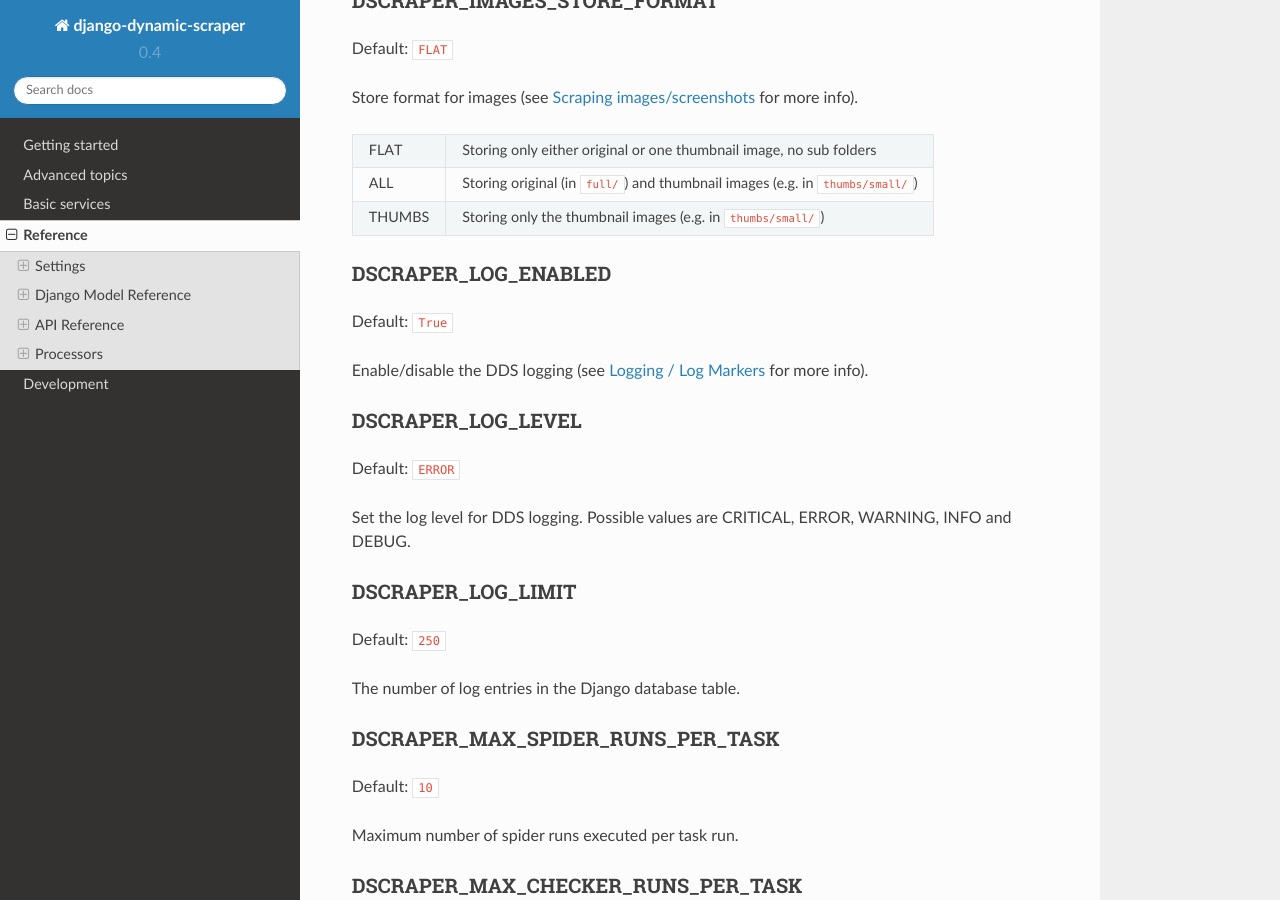
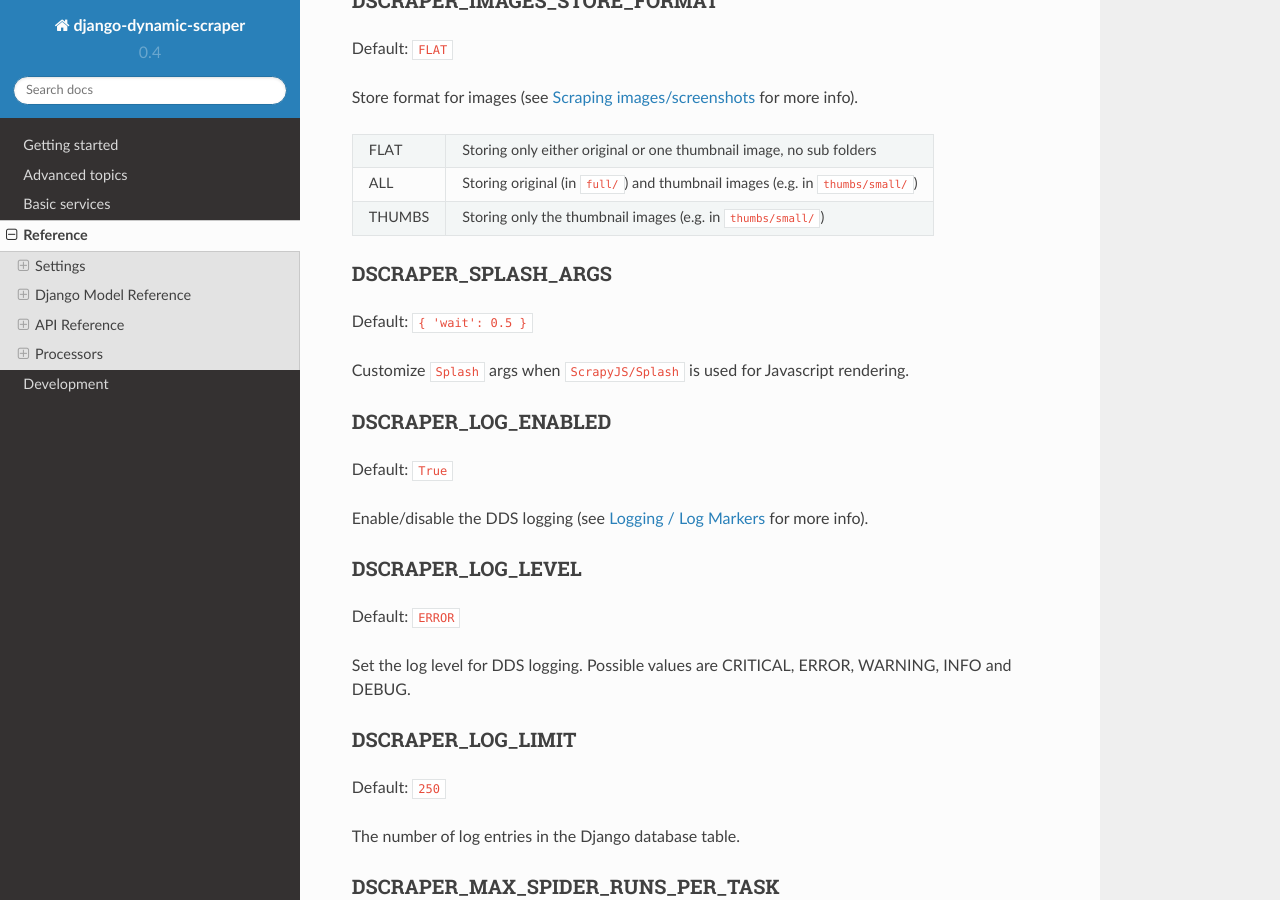
Before and after one commit to dev02019/django-dynamic-scraper, a Sphinx documentation site: the page built from docs/reference.rst, in a window 1280 px wide and 900 px high, scrolled down 375 px. Built offline with Sphinx 7.4.7 and the Read the Docs theme 2.0.0, drawn with Linux system fonts in a browser that asks for light colours.

Commit message:
Release commit for v.0.4.2

```diff
--- a/docs/development.rst
+++ b/docs/development.rst
@@ -94,6 +94,10 @@ Docker container can be run with::
 
 Release Notes
 =============
+**Changes in version 0.4.2-alpha** (2015-06-05)
+
+* Possibility to customize ``Splash`` args with new setting ``DSCRAPER_SPLASH_ARGS`` (see: :ref:`setting_up_scrapyjs_splash`)
+
 **Changes in version 0.4.1-beta** (2015-06-04)
 
 * Support for ``Javascript`` rendering of scraped pages via ``ScrapyJS/Splash``
--- a/docs/getting_started.rst
+++ b/docs/getting_started.rst
@@ -490,6 +490,8 @@ For this to work you have to install ``Splash`` (the Javascript rendering servic
 
 Afterwards follow the configuration instructions on the `ScrapyJS GitHub page <https://github.com/scrapinghub/scrapyjs#configuration>`_.
 
+For customization of ``Splash`` args ``DSCRAPER_SPLASH_ARGS`` setting can be used (see: :ref:`settings`).
+
 ScrapyJS can later be used via activating it for certain scrapers in the corresponding ``Django Admin`` form.
 
 .. note::
--- a/docs/reference.rst
+++ b/docs/reference.rst
@@ -26,6 +26,12 @@ FLAT   Storing only either original or one thumbnail image, no sub folders
 ALL    Storing original (in ``full/``) and thumbnail images (e.g. in ``thumbs/small/``)
 THUMBS Storing only the thumbnail images (e.g. in ``thumbs/small/``)
 ====== ================================================================================
+
+DSCRAPER_SPLASH_ARGS
+--------------------
+Default: ``{ 'wait': 0.5 }``
+
+Customize ``Splash`` args when ``ScrapyJS/Splash`` is used for Javascript rendering.
 
 DSCRAPER_LOG_ENABLED
 --------------------
--- a/setup.py
+++ b/setup.py
@@ -4,7 +4,7 @@ import os
 
 setup(
     name='django-dynamic-scraper',
-    version='0.4.1',
+    version='0.4.2',
     description='Creating Scrapy scrapers via the Django admin interface',
     author='Holger Drewes',
     author_email='Holger.Drewes@gmail.com',
```
